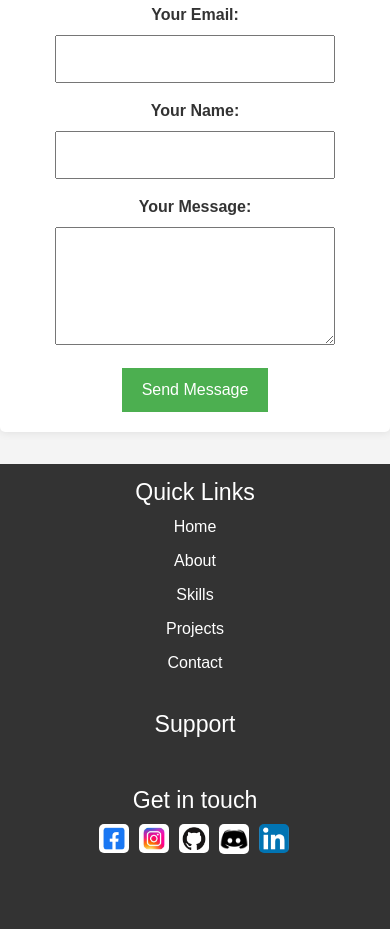
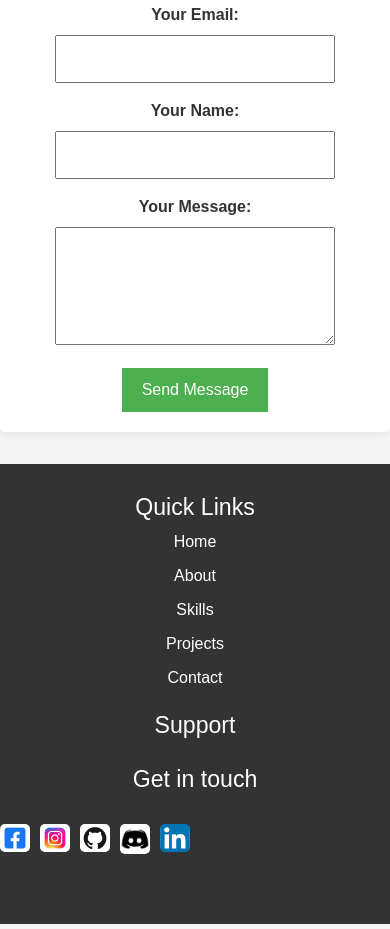
Before and after one commit to Arefin19/prionto-arefin-prio, a plain HTML site: page index.html in a window 390 px wide. Shown: the part 2357-3286 px from the top of the page. Drawn offline with nearby package versions, Linux system fonts and the light colour scheme.

Commit message:
toast 1.3

```diff
--- a/styles/footer.css
+++ b/styles/footer.css
@@ -1,21 +1,29 @@
 footer {
-  background-color: rgb(51, 51, 51); /* Adjust background color */
+  background-color: rgb(51, 51, 51);
   padding: 20px;
-  text-align: center; /* Adjust alignment if needed */
+  text-align: center;
+  position: relative;
 }
 
 .footer-container {
   display: flex;
-  justify-content: space-between; /* Distribute sections evenly */
+  justify-content: space-between;
+}
+
+.footer-left {
+  position: relative;
+  margin: 10px;
 }
 
 .footer-left ul {
   list-style: none;
   padding: 0;
 }
+
 .footer-left h3 {
   color: #fff;
 }
+
 .footer-left li {
   margin-bottom: 10px;
 }
@@ -24,8 +32,18 @@ footer {
   color: #fff;
   text-decoration: none;
 }
+
+.footer-center {
+  position: relative;
+  margin: 10px;
+}
+
 .footer-center h3 {
   color: #fff;
+  position: absolute;
+  top: 50%;
+  left: 50%;
+  transform: translate(-50%, -50%);
 }
 
 .footer-right {
@@ -35,6 +53,8 @@ footer {
   justify-content: space-between;
   color: #000;
   padding: 20px;
+  position: relative;
+  margin: 10px;
 }
 
 .footer-right a {
@@ -47,7 +67,7 @@ footer {
 }
 
 .footer-right img {
-  width: 30px; /* Adjust logo size based on your image */
+  width: 30px;
   height: auto;
 }
 
@@ -56,6 +76,10 @@ footer {
   justify-content: space-evenly;
   margin-right: 35px;
   margin-bottom: 130px;
+  position: absolute;
+  bottom: 0;
+  left: 40%;
+  transform: translateX(-50%);
 }
 
 .social-links li {
@@ -65,15 +89,11 @@ footer {
 }
 
 .social-links a {
-  width: 30px; /* Adjust icon size based on your image */
+  width: 30px;
   height: auto;
 }
 
 @media (max-width: 670px) {
-  footer {
-    padding: 15px;
-  }
-
   .footer-container {
     flex-direction: column;
     align-items: center;
@@ -82,10 +102,13 @@ footer {
   .footer-left,
   .footer-center,
   .footer-right {
-    margin-bottom: 20px;
+    margin: 10px 0; /* Adjusted margins for smaller screens */
   }
 
   .social-links {
-    margin-bottom: 20px;
+    position: static; /* Reset position to normal flow */
+    margin: 20px 0; /* Adjusted margin for spacing */
+    justify-content:center; /* Move social links to the right */
+
   }
 }
```
